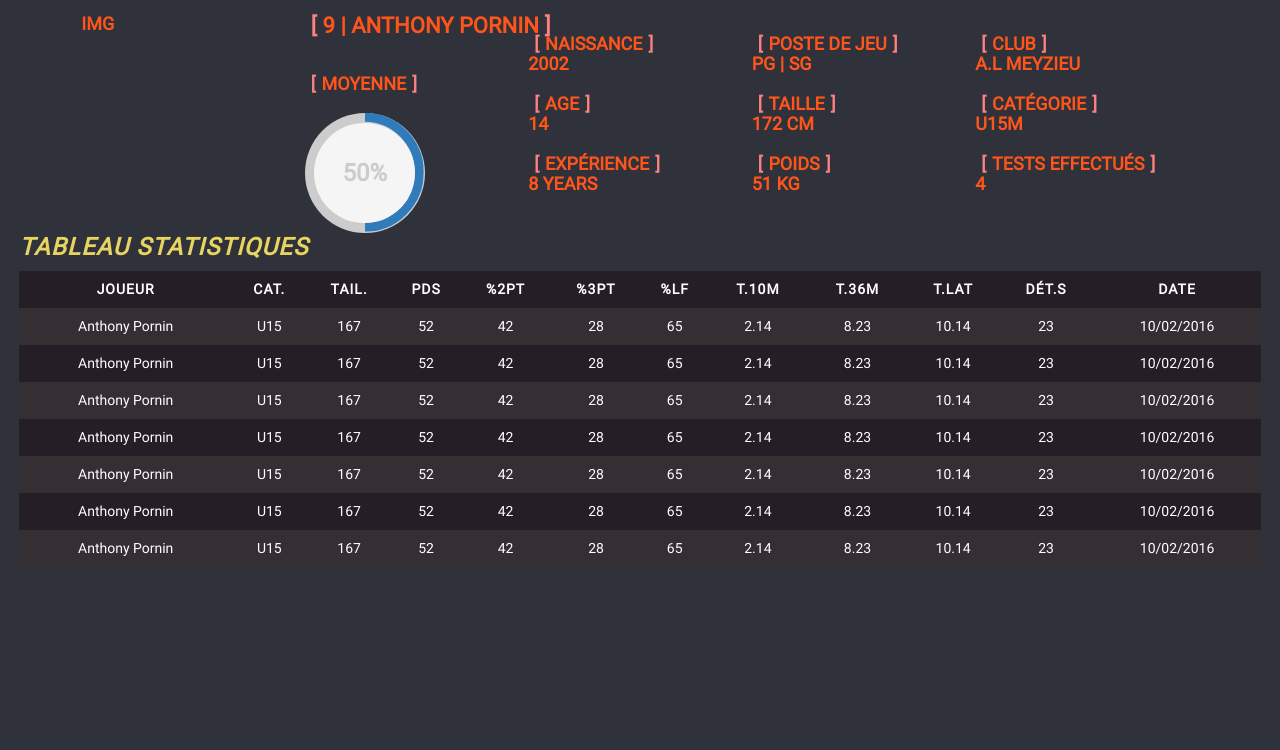
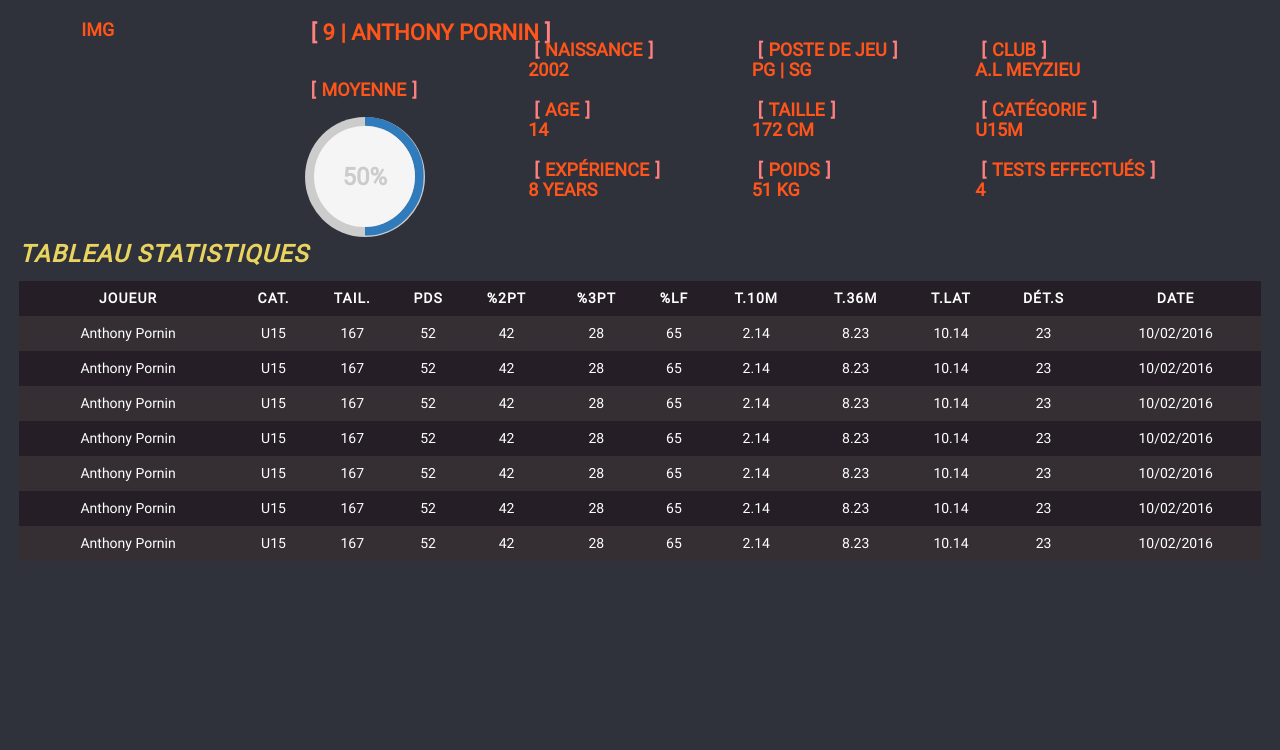
Before and after one commit to ezCat/statify, a website: page index.html in a window 1280 px wide. Shown: the part 50-800 px from the top of the page. Drawn offline with Linux system fonts and the light colour scheme.

Commit message:
Add bootstrap

```diff
--- a/index.html
+++ b/index.html
@@ -1,6 +1,7 @@
 <html>
 <head>
 	<meta charset='UTF-8'>
+    <link href="./dist/css/bootstrap.min.css" rel="stylesheet">
     <link href="./dist/css/styles.css" rel="stylesheet">
     <link href="./dist/css/circle.css" rel="stylesheet">
 </head>
@@ -201,4 +202,6 @@
 </body>
 </html>
 
+<script src="./dist/js/jquery3.js"></script>
+<script src="./dist/js/bootstrap.min.js"></script>
 <script src="./dist/js/main.js"></script>
```
Also changed, not shown: dist/css/bootstrap.min.css (added), dist/js/bootstrap.min.js (added), dist/js/jquery3.js (added).
